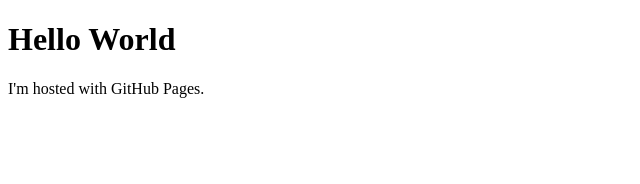
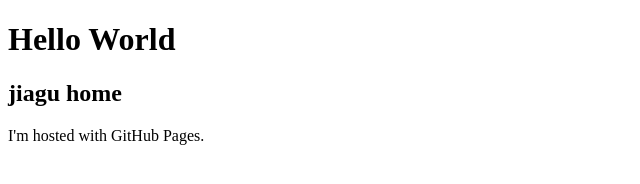
Before and after one commit to luckyjxb021/luxkyjxb.github.io, a plain HTML site: page index.html in a window 1280 px wide. Shown: the whole page, without its empty margins (0-640 px from the left). Drawn offline with Linux system fonts and the light colour scheme.

Commit message:
initial commit

```diff
--- a/index.html
+++ b/index.html
@@ -2,6 +2,7 @@
 <html>
 <body>
 <h1>Hello World</h1>
+<h2>jiagu home</h2>
 <p>I'm hosted with GitHub Pages.</p>
 </body>
 </html>
```
